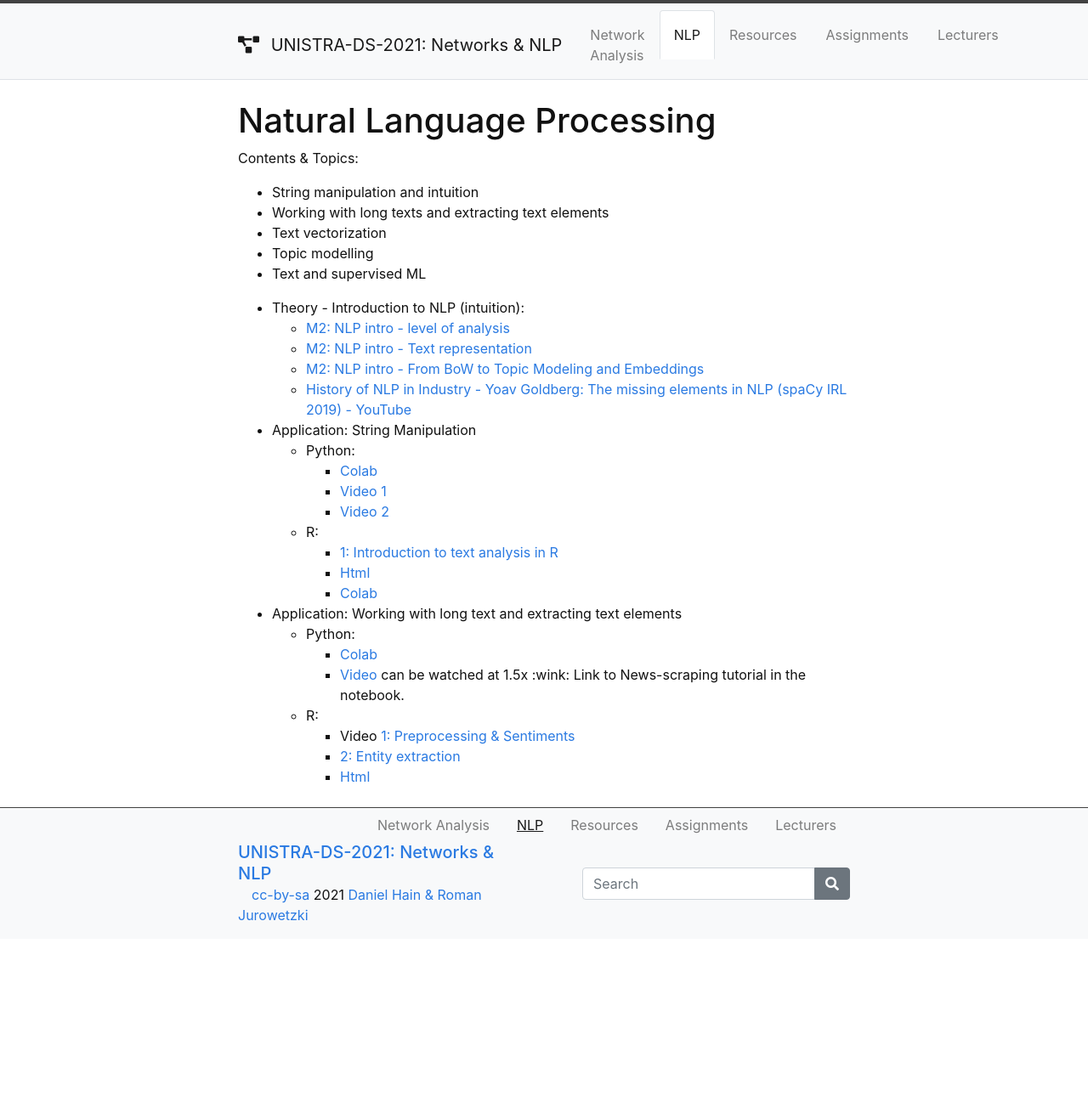
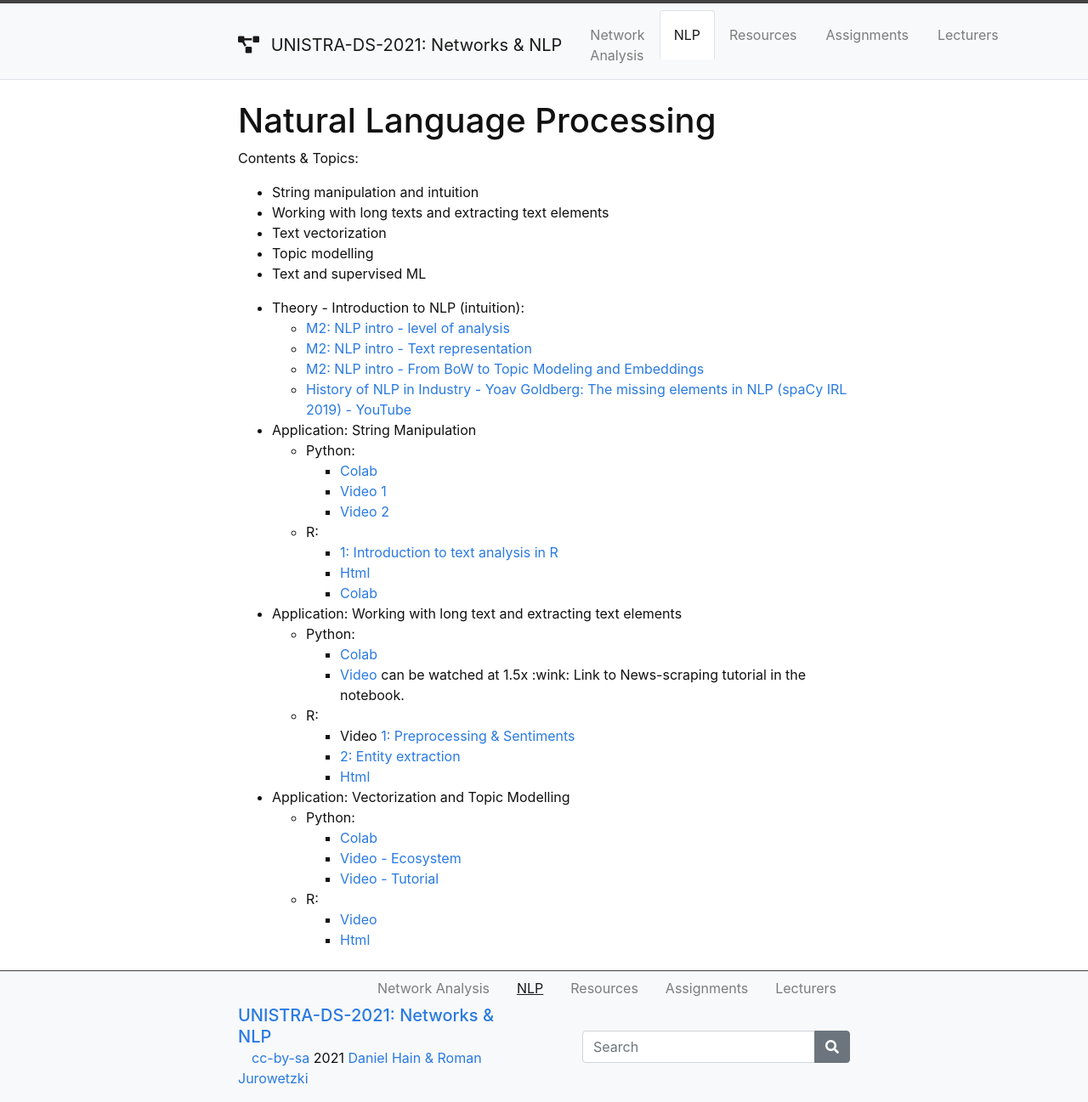
Before and after one commit to SDS-AAU/UNISTRA-DS-2020, a Jekyll site: the page built from content/1-nlp.md, in a window 1280 px wide. Shown: the whole page at 85% size. Built offline with Jekyll 4.4.1, drawn with Linux system fonts in a browser that asks for light colours; before the commit the page ends 1105 px from its top, so only the background shows below that.

Commit message:
nlp update

```diff
--- a/content/1-nlp.md
+++ b/content/1-nlp.md
@@ -36,3 +36,14 @@ Contents & Topics:
       * Video [1: Preprocessing & Sentiments](https://www.loom.com/share/693668d74ce74697870fd97a8256d682?from_recorder=1){:target="_blank"}
       * [2: Entity extraction](https://www.loom.com/share/647407c8959a4702b14c7db8dcf055f0?from_recorder=1){:target="_blank"}
       * [Html](https://sds-aau.github.io/SDS-master/M2/notebooks/NLP_long_text_R.nb.html){:target="_blank"}
+
+
+* Application: Vectorization and Topic Modelling
+   * Python:
+      * [Colab](https://colab.research.google.com/github/SDS-AAU/SDS-master/blob/master/M2/notebooks/M2_NLP_TexVec_Py.ipynb){:target="_blank"}
+      * [Video - Ecosystem](https://www.loom.com/share/64b94c41755b4a78bdfe354203c10104){:target="_blank"}
+      * [Video - Tutorial](https://www.loom.com/share/3dc09124ae7a4525872384d13be3ec36){:target="_blank"}
+
+   * R:
+      * [Video](https://www.loom.com/share/e9e054a738f3472983c905b1b739b9c3){:target="_blank"}
+      * [Html](https://sds-aau.github.io/SDS-master/M2/notebooks/NLP_text_vectorization_R.nb.html){:target="_blank"}
```
